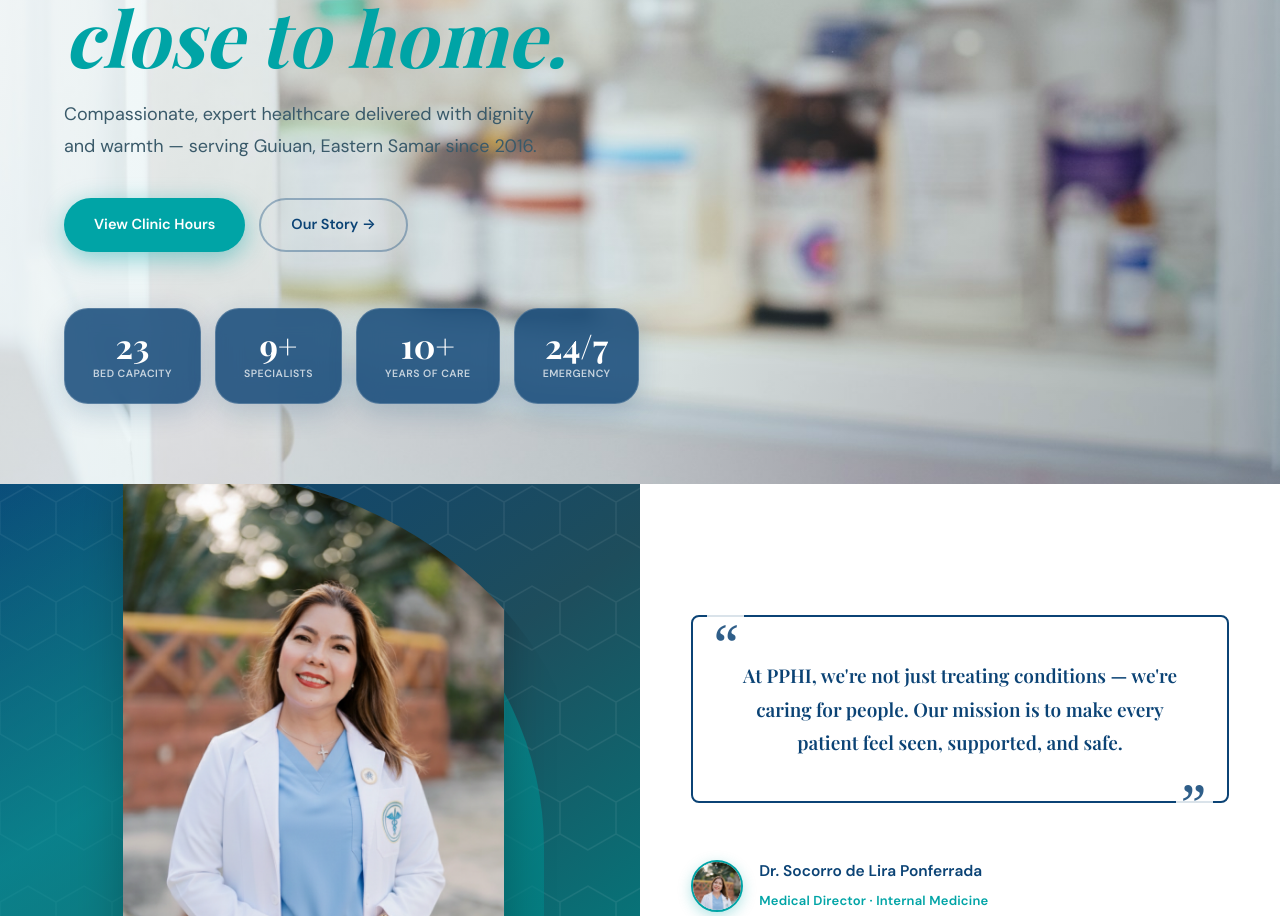
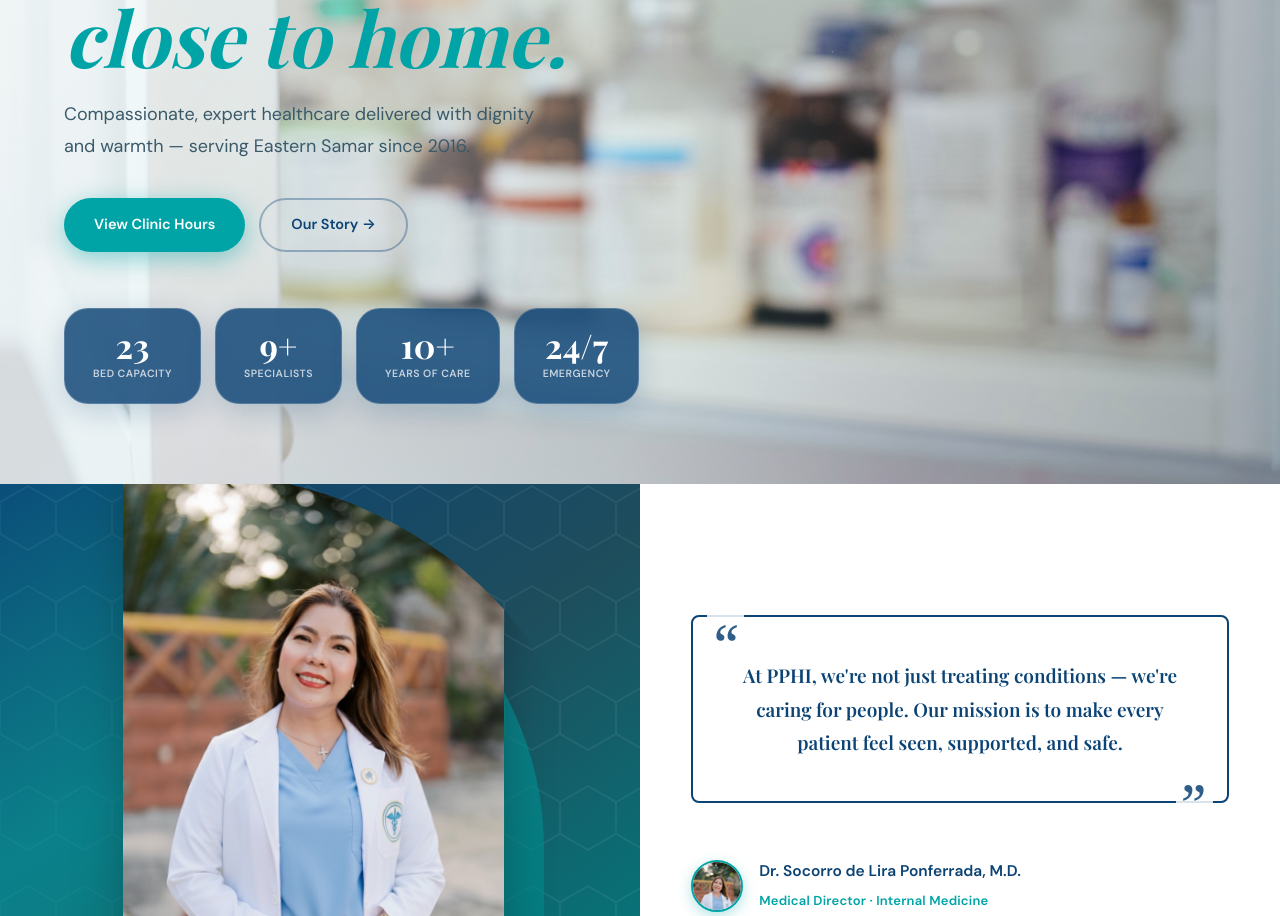
Before and after one commit to rsevill/ponferrada-spa, a React (Vite) app: page / in a window 1280 px wide. Shown: the part 316-1232 px from the top of the page. Built offline with nearby package versions, Linux system fonts and the light colour scheme; a web font is replaced by a local one.

Commit message:
Update hero location and doctor name format

```diff
--- a/src/pages/Home.jsx
+++ b/src/pages/Home.jsx
@@ -46,7 +46,7 @@ export default function Home() {
             </h1>
             <p className="h-hero-sub">
               Compassionate, expert healthcare delivered with dignity and warmth —
-              serving Guiuan, Eastern Samar since 2016.
+              serving Eastern Samar since 2016.
             </p>
             <div className="h-hero-actions">
               <Link to="/hours" className="btn btn-primary">View Clinic Hours</Link>
@@ -102,7 +102,7 @@ export default function Home() {
               <img src="/dr-socorro.png" alt="" aria-hidden="true" />
             </div>
             <div>
-              <strong>Dr. Socorro de Lira Ponferrada</strong>
+              <strong>Dr. Socorro de Lira Ponferrada, M.D.</strong>
               <span>Medical Director · Internal Medicine</span>
             </div>
           </div>
```
